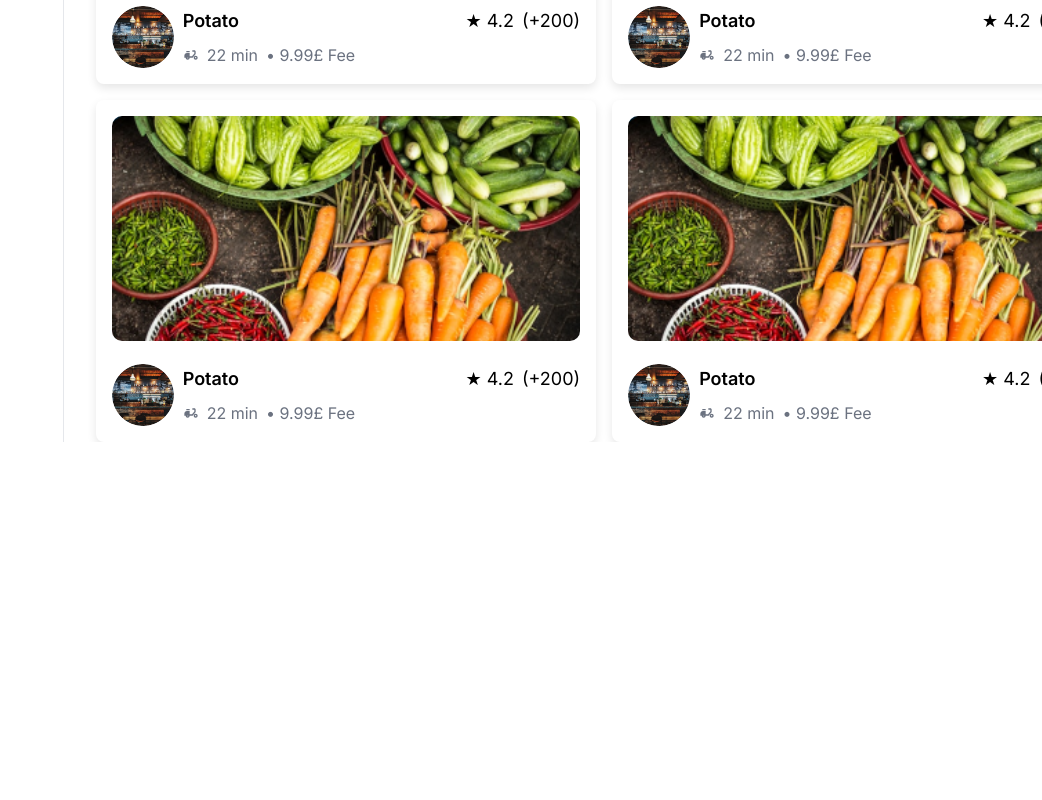
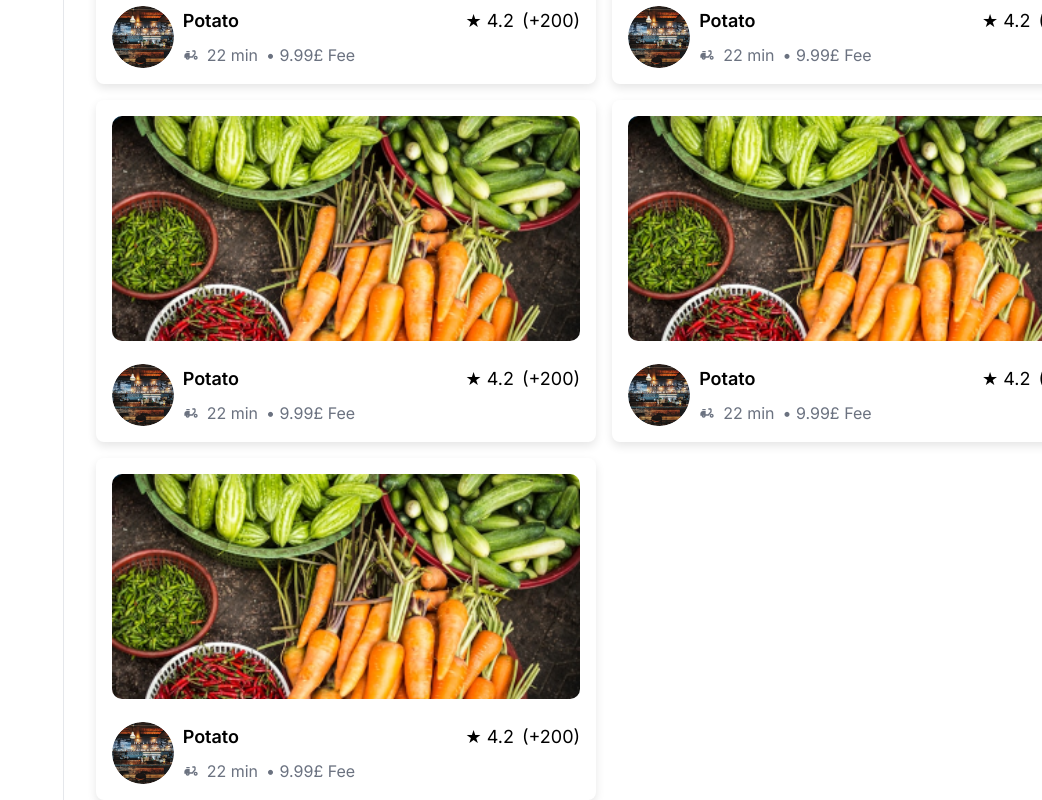
Before and after one commit to elsayedessam003/YumYum, a React (Vite) app in the folder Client/: page /restaurants in a window 1280 px wide. Shown: the part 2413-3213 px from the top of the page, without its empty margins (238-1280 px from the left). Before the commit the page ends 2855 px from the top, so only its background shows below. Built offline with nearby package versions, Linux system fonts and the light colour scheme.

Commit message:
fixed a bug with the cards width

```diff
--- a/Client/src/components/Button/Button.jsx
+++ b/Client/src/components/Button/Button.jsx
@@ -20,9 +20,6 @@ function Button({
   onClick,
   children,
 }) {
-  // variant -> default, outline, text
-  // color -> primary, white, black
-
   return (
     <button
       className={`${style.button} h-fit flex justify-center items-center gap-2 ${getBackground(variant)} ${getColor(color)} ${getRounding(rounding)} ${className} ${getSize(size)}`}
--- a/Client/src/pages/restaurants/Restaurants.jsx
+++ b/Client/src/pages/restaurants/Restaurants.jsx
@@ -17,7 +17,7 @@ function Restaurants() {
     });
   }, []);
 
-  const restaurantCards = new Array(12).fill({
+  const restaurantCards = new Array(13).fill({
     name: "Potato",
     fee: 9.99,
     imgSrc: "/public/Frame 48.png",
@@ -28,7 +28,13 @@ function Restaurants() {
   });
 
   return (
-    <div className={"grid grid-flow-col"}>
+    <div
+      className={""}
+      style={{
+        display: "grid",
+        gridTemplateColumns: "min-content auto",
+      }}
+    >
       <div className={"row-span-3 w-fit h-full border-r relative"}>
         <RestaurantsFilterSection />
       </div>
@@ -74,13 +80,17 @@ function Restaurants() {
         <section className={"font-normal text-2xl"}>9 results</section>
       </div>
 
-      <div className={"row-span-1 flex flex-wrap gap-4 px-8"}>
+      <div
+        className={
+          "row-span-1 grid justify-normal grid-cols-[repeat(auto-fill,minmax(380px,1fr))] gap-4 px-8"
+        }
+      >
         {restaurantCards.map((card, index) => (
           <div
             key={index}
             onMouseEnter={() => setHoveredIndex(index)}
             onMouseLeave={() => setHoveredIndex(null)}
-            className={"flex-grow"}
+            className={""}
           >
             <RestaurantCard
               {...card}
```
